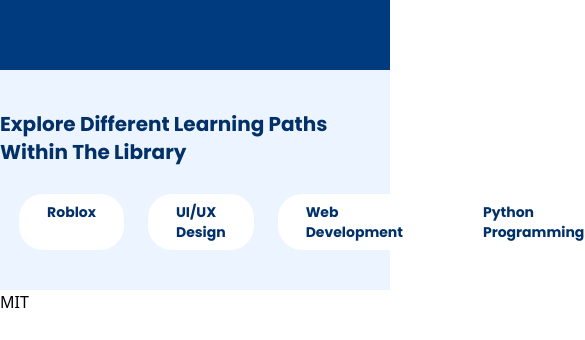
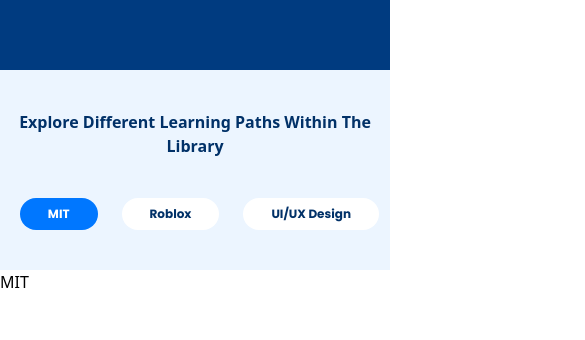
Before and after one commit to Adeleyeha-17/Leadwinn-Academy, a React (Vite) app: page /library in a window 390 px wide. Shown: the part 352-692 px from the top of the page, 585 px wide, since content can reach past the window. Built offline with nearby package versions, Linux system fonts and the light colour scheme; no server answers.

Commit message:
update libcourses

```diff
--- a/src/components/LibraryCourses/LibraryCourses.tsx
+++ b/src/components/LibraryCourses/LibraryCourses.tsx
@@ -36,14 +36,15 @@ export const LibraryCourses = () => {
   return (
     <div>
 
-    <div className="bg-nav-blue py-10 flex gap-7 flex-col items-center justify-center font-poppins">
-      <h4 className="text-heading text-xl font-semibold">Explore Different Learning Paths Within The Library</h4>
+
+      <h4 className="bg-nav-blue text-heading text-center text-base sm:text-xl font-semibold py-10">Explore Different Learning Paths Within The Library</h4>
+    <div className="bg-nav-blue pb-10 flex gap-7 flex-col items-center justify-center font-poppins max-lg:overflow-x-scroll">
 
       <div className="flex space-x-6">
         {libraryNav.map((nav, index) => (
-          <h4 onClick={() => toggleTab(index)} key={index} className={`px-7 py-2 text-sm rounded-3xl font-semibold cursor-pointer ${toggle === index ? "bg-hero-blue text-white" : "bg-white text-heading"}`}> {nav.link} </h4>
-        ))}
-      </div>
+          <h4 onClick={() => toggleTab(index)} key={index} className={`max-sm:mr-72 h-max w-max px-7 py-2 text-xs md:text-sm rounded-3xl font-semibold cursor-pointer ${toggle === index ? "bg-hero-blue text-white" : "bg-white text-heading"}`}> {nav.link} </h4>
+          ))}
+          </div>
       </div>
 
       <div>
```
